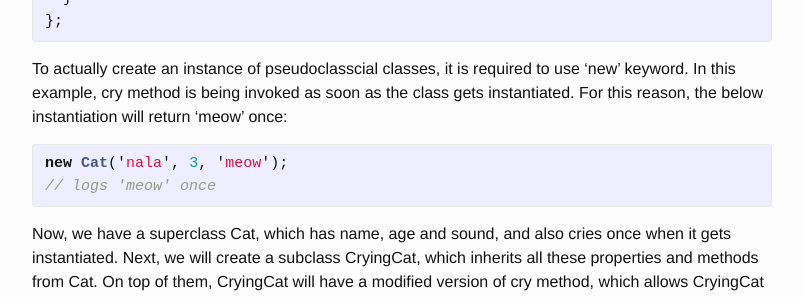
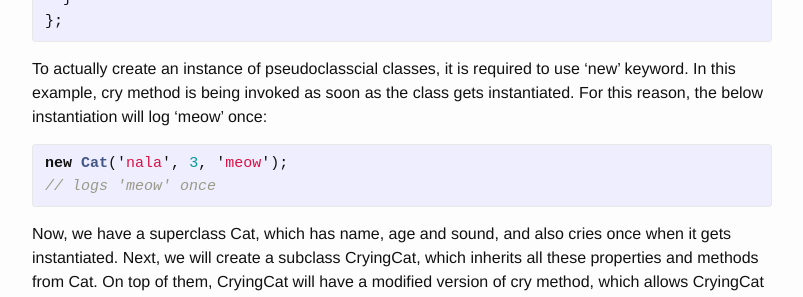
Before and after one commit to jinsoocha/jinsoocha.github.io, a Jekyll site: the page built from _posts/2016-06-16-Pseudoclassical instantiation in ES5 and ES6.markdown, in a window 1280 px wide and 1400 px high, scrolled down 867 px. Shown: the part 200-497 px from the top of the window, without its empty margins (238-1041 px from the left). Built offline with Jekyll 4.4.1, drawn with Linux system fonts in a browser that asks for light colours; nearby versions of some CDN libraries; some of the changed text lies outside the part shown.

Commit message:
edit the post pseudoclassical instantiation

```diff
--- a/_posts/2016-06-16-Pseudoclassical instantiation in ES5 and ES6.markdown
+++ b/_posts/2016-06-16-Pseudoclassical instantiation in ES5 and ES6.markdown
@@ -43,7 +43,7 @@ var Cat = class {
 };
 {% endhighlight %}
 
-To actually create an instance of pseudoclasscial classes, it is required to use 'new' keyword. In this example, cry method is being invoked as soon as the class gets instantiated. For this reason, the below instantiation will return 'meow' once:
+To actually create an instance of pseudoclasscial classes, it is required to use 'new' keyword. In this example, cry method is being invoked as soon as the class gets instantiated. For this reason, the below instantiation will log 'meow' once:
 
 {% highlight javascript %}
 new Cat('nala', 3, 'meow');
@@ -70,7 +70,7 @@ CryingCat.prototype.cry = function() {
 };
 {% endhighlight %}
 
-An important thing to note is that it is required to use Object.create to correctly inherit the properties from Cat. Let's go over some other examples that are often mistaken as the right way to establish the prototype relationship between super and subclasses.
+An important thing to note is that it is required to use Object.create to correctly inherit the properties from Cat. Let's go over some other examples that are often mistaken as the right way to establish the prototype relationship between super and subclasses:
 
 {% highlight javascript %}
 //WRONG
@@ -115,6 +115,12 @@ var CryingCat = class extends Cat {
 
 ES6 syntax is a lot cleaner than ES5 as ES6 abstracts a decent amount of codes from ES5 using class extends and super.
 
+Now, we have a subclass CryingCat, which has all the properties that Cat has, but a different cry method. Upon instantiation, CryingCat logs its sound every second rather than once:
+
+{% highlight javascript %}
+new CryingCat('mala', 2, 'yowl');
+// logs 'yowl' every second
+{% endhighlight %}
 <!-- Check out the [Jekyll docs][jekyll-docs] for more info on how to get the most out of Jekyll. File all bugs/feature requests at [Jekyll’s GitHub repo][jekyll-gh]. If you have questions, you can ask them on [Jekyll Talk][jekyll-talk].
 
 [jekyll-docs]: http://jekyllrb.com/docs/home
```
